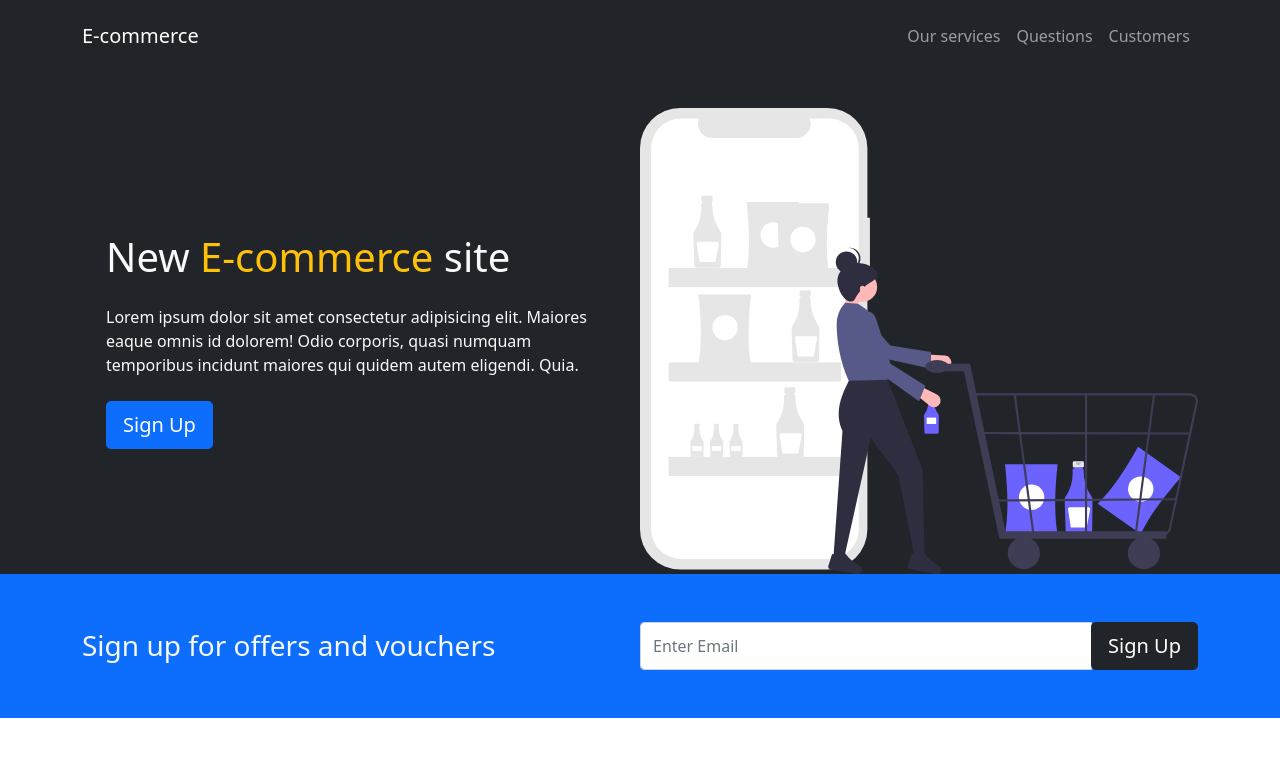
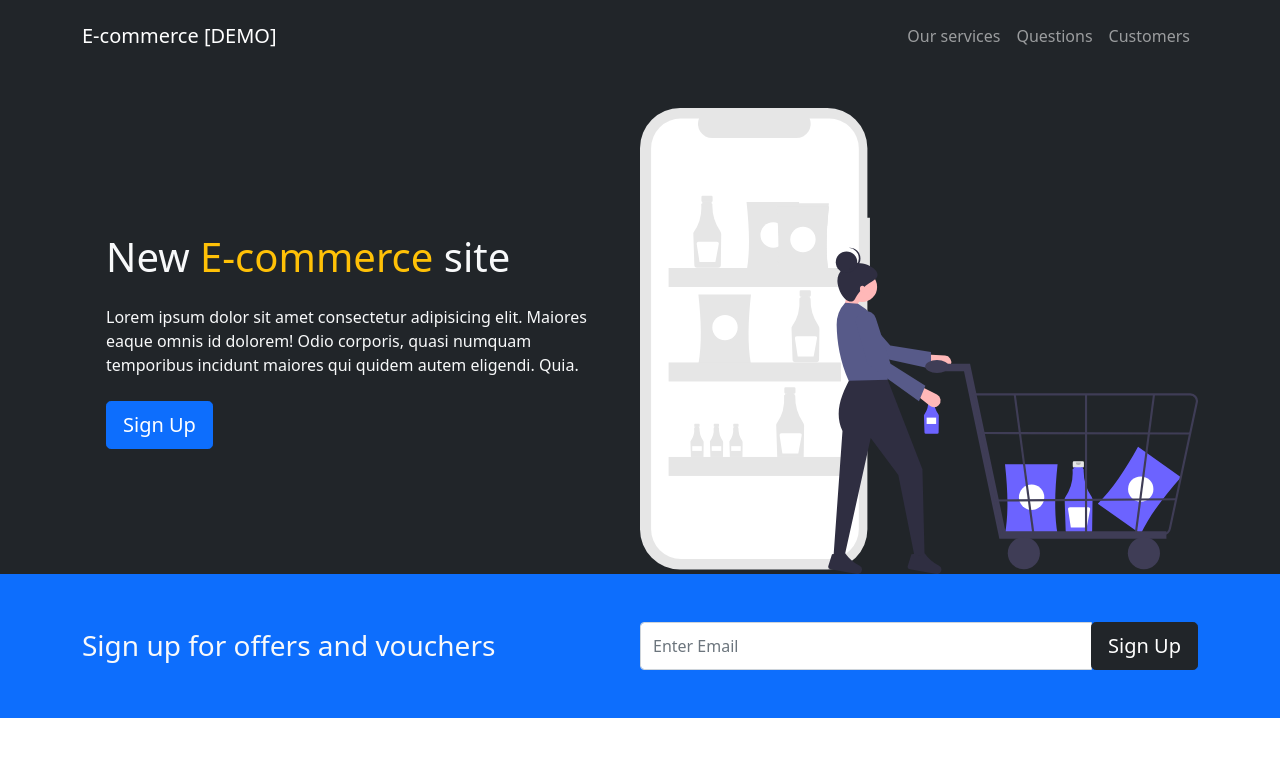
Before and after one commit to xray79/static-web, a plain HTML site: page index.html in a window 1280 px wide. Shown: the top 763 px of the page. Drawn offline with nearby package versions, Linux system fonts and the light colour scheme.

Commit message:
change heading text

```diff
--- a/index.html
+++ b/index.html
@@ -16,13 +16,13 @@
       crossorigin="anonymous"
     />
     <link rel="stylesheet" href="./style.css" />
-    <title>E-commerce</title>
+    <title>E-commerce [DEMO]</title>
   </head>
   <body>
     <!-- Navbar -->
     <nav class="navbar navbar-expand-lg bg-dark navbar-dark py-3 fixed-top">
       <div class="container">
-        <a href="#" class="navbar-brand">E-commerce</a>
+        <a href="#" class="navbar-brand">E-commerce [DEMO]</a>
 
         <button
           class="navbar-toggler"
```
